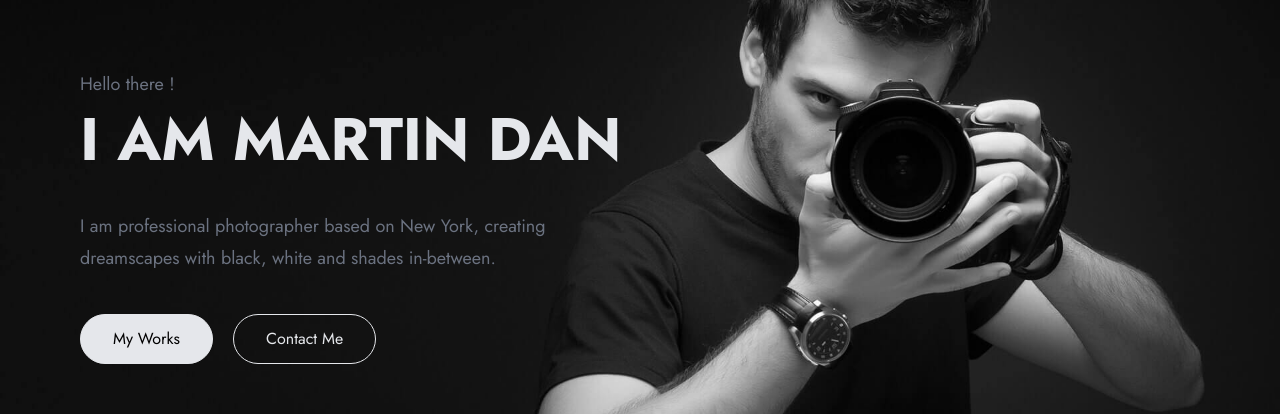
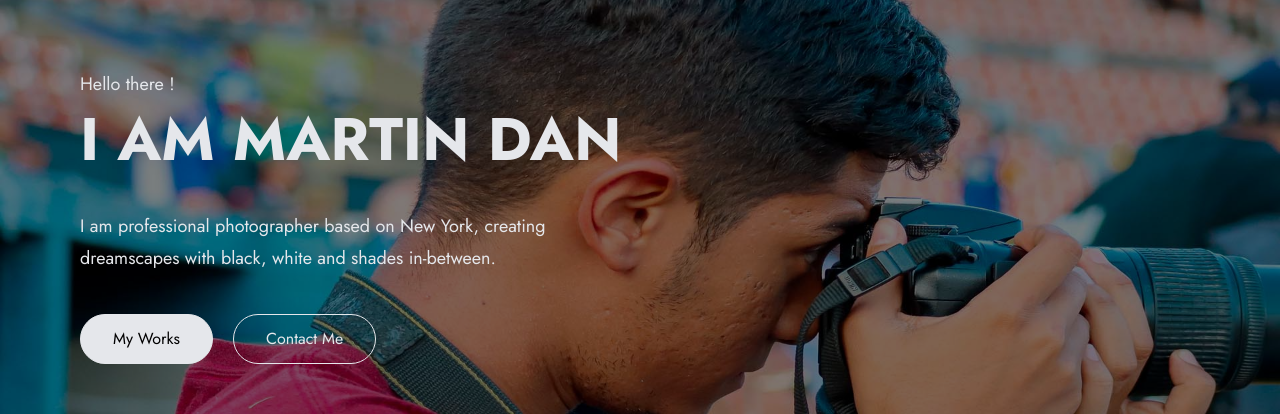
Before and after one commit to josesantanaweb/photographer, a Next.js app: page / in a window 1280 px wide. Shown: the part 331-745 px from the top of the page. Built offline with nearby package versions, Linux system fonts and the light colour scheme.

Commit message:
feat: change photos

```diff
--- a/app/globals.css
+++ b/app/globals.css
@@ -45,3 +45,13 @@ header:after {
   height: 475px;
   background-color: #2b2b2b;
 }
+
+.main::before {
+  content: '';
+  position: absolute;
+  top: 0;
+  right: 0;
+  width: 100%;
+  height: 100%;
+  background-color: rgba(0, 0, 0, 0.5);
+}
--- a/components/header/index.tsx
+++ b/components/header/index.tsx
@@ -4,19 +4,23 @@ import Button from "@/components/button"
 const Header = () => {
   return (
     <header className="relative h-[800px]">
-      <div className="container relative z-10 grid items-center justify-center h-full grid-cols-2 px-20 mx-auto bg-cover bg-photographer">
-        <div>
-          <p className="mb-3 text-lg text-gray-500">Hello there !</p>
+      <div className="main container relative z-10 grid items-center justify-center h-full grid-cols-2 px-20 mx-auto bg-cover bg-photographer">
+        <div className="relative z-10">
+          <p className="mb-3 text-lg text-gray-200">Hello there !</p>
           <h1 className="mb-10 text-6xl font-bold text-gray-200 uppercase">
             I am Martin Dan
           </h1>
-          <p className="mb-10 text-lg leading-8 text-gray-500">
+          <p className="mb-10 text-lg leading-8 text-gray-200">
             I am professional photographer based on New York, creating
             dreamscapes with black, white and shades in-between.
           </p>
-          <div className="flex items-center gap-5">
-            <Button label="My Works" onClick={() => console.log('')}/>
-            <Button label="Contact Me" onClick={() => console.log('')} variant="secondary"/>
+          <div className="flex items-center gap-5 relative z-10">
+            <Button label="My Works" onClick={() => console.log("")} />
+            <Button
+              label="Contact Me"
+              onClick={() => console.log("")}
+              variant="secondary"
+            />
           </div>
         </div>
       </div>
```
Also changed, not shown: public/about.jpg, public/main.jpg.
